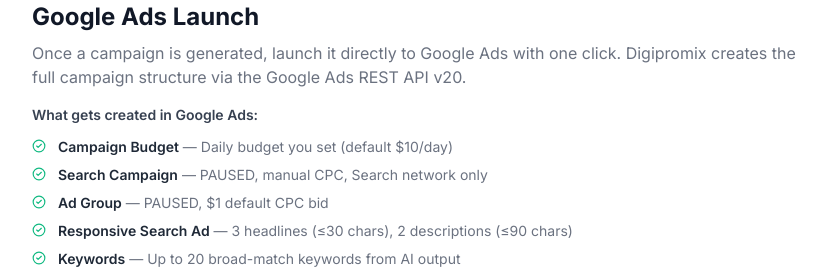
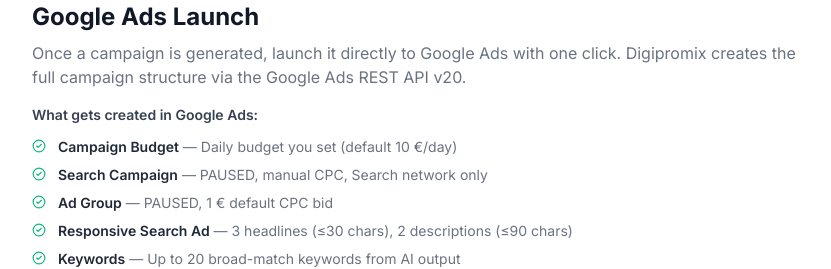
Before and after one commit to digipromixai-stack/digipromix.mvp1, a React (Vite) app: page /docs in a window 1280 px wide. Shown: the part 5380-5649 px from the top of the page, without its empty margins (288-1119 px from the left). Built offline with nearby package versions, Linux system fonts and the light colour scheme; no server answers.

Commit message:
docs: update currency references to euro

```diff
--- a/src/pages/DocsPage.tsx
+++ b/src/pages/DocsPage.tsx
@@ -561,9 +561,9 @@
             <p className="text-sm font-semibold text-gray-700 mb-3">What gets created in Google Ads:</p>
             <div className="space-y-2 mb-5">
               {[
-                ['Campaign Budget', 'Daily budget you set (default $10/day)'],
+                ['Campaign Budget', 'Daily budget you set (default 10 €/day)'],
                 ['Search Campaign', 'PAUSED, manual CPC, Search network only'],
-                ['Ad Group', 'PAUSED, $1 default CPC bid'],
+                ['Ad Group', 'PAUSED, 1 € default CPC bid'],
                 ['Responsive Search Ad', '3 headlines (≤30 chars), 2 descriptions (≤90 chars)'],
                 ['Keywords', 'Up to 20 broad-match keywords from AI output'],
               ].map(([name, desc]) => (
```
